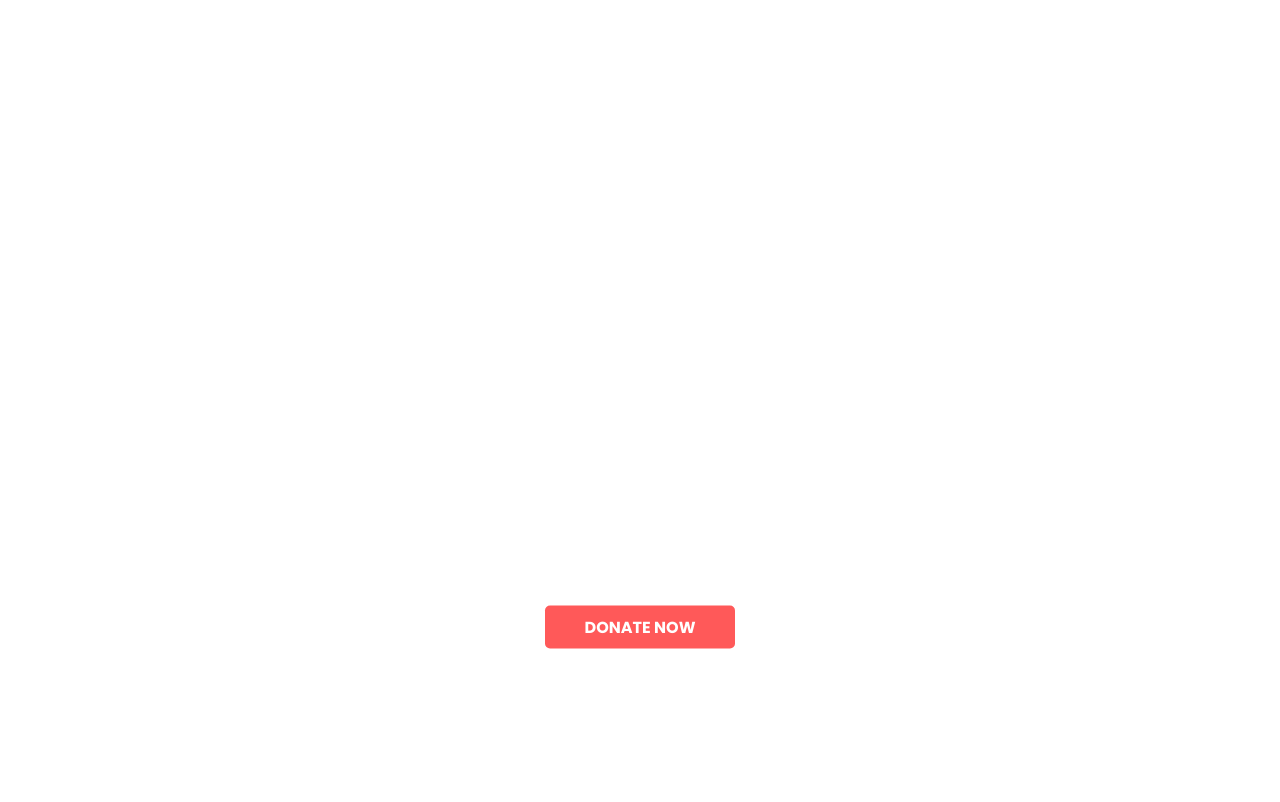
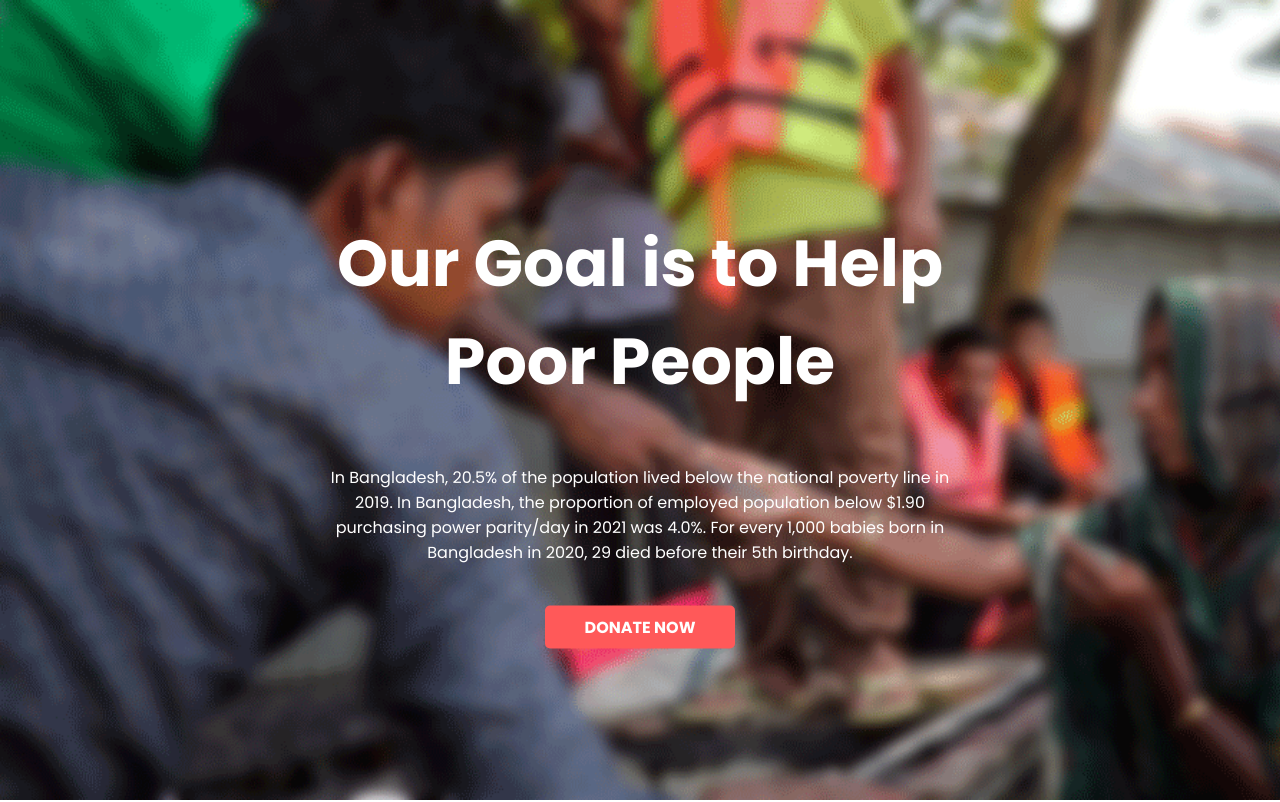
Before and after one commit to rashariful91/first-assignment, a plain HTML site: page index.html in a window 1280 px wide. Shown: the top 802 px of the page. Drawn offline with Linux system fonts and the light colour scheme.

Commit message:
img not working

```diff
--- a/asst/style.css
+++ b/asst/style.css
@@ -18,7 +18,7 @@ a {
 }
 
 .top-hero {
-    background-image: url(images/top-hero.png);
+    background-image: url(/images/top-hero.png);
     background-repeat: no-repeat;
     background-size: cover;
     height: 100vh;
```
